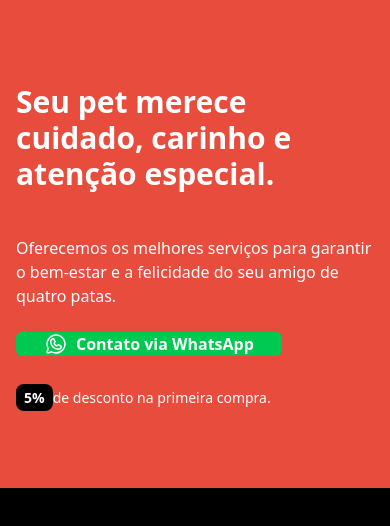
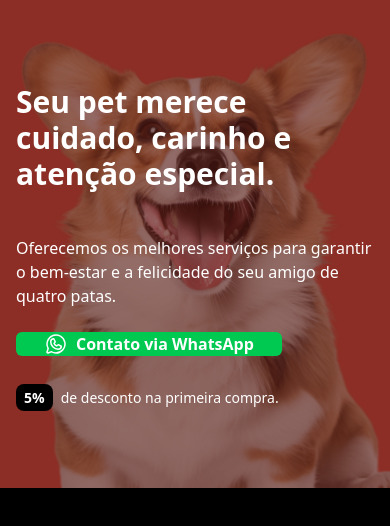
Before and after one commit to AndrePacolla/-LANDING-PET-Next-JS-, a Next.js app: page / in a window 390 px wide. Shown: the top 526 px of the page. Built offline with nearby package versions, Linux system fonts and the light colour scheme.

Commit message:
inset bg-dog absolute

```diff
--- a/src/app/_components/hero.tsx
+++ b/src/app/_components/hero.tsx
@@ -4,6 +4,17 @@ import Image from "next/image";
 export const Hero = () => {
     return(
         <section className="bg-[#e84c3d] text-white relative  overflow-hidden">
+            <div>
+                <Image
+                 src={dogImg}
+                 alt="foto bg-Doguinho"
+                 fill
+                 sizes="100vw"
+                 priority
+                 className="object-cover opacity-60 lg:hidden"
+                 />
+                 <div className="absolute inset-0 bg-black opacity-40 md:hidden"></div>
+            </div>
             <div className="container mx-auto py-16 md:pb-0 px-4 relative">
                 <article className="grid grid-cols-1 lg:grid-cols-2 gap-8 ">
                   <div className="space-y-6">
@@ -22,13 +33,13 @@ export const Hero = () => {
 
                     <div className="mt-8">
                         <p className="text-sm mb-4">
-                            <b className="bg-black text-white px-2 py-1 rounded-lg">5%</b>de desconto na primeira compra.
+                            <b className="bg-black text-white px-2 py-1 mr-2 rounded-lg">5%</b>de desconto na primeira compra.
                         </p>
                     </div>
 
                   </div>
 
-                  <div className="hidden md:block h-full relative">
+                  <div className="hidden md:block h-full relative ">
                     <Image
                     src={dogImg}
                     alt="Foto do doguinho"
```
